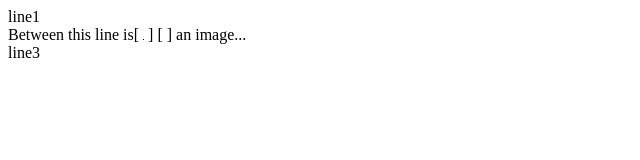
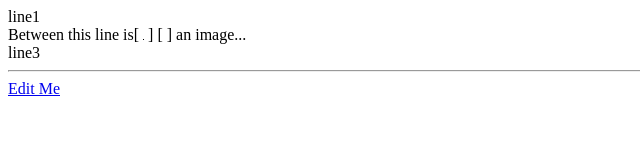
Before and after one commit to machdmach/machdmach.github.io, a plain HTML site: page main/test1.html in a window 1280 px wide. Shown: the whole page, without its empty margins (0-640 px from the left). Drawn offline with Linux system fonts and the light colour scheme.

Commit message:
Update test1.html

```diff
--- a/main/test1.html
+++ b/main/test1.html
@@ -12,4 +12,9 @@ Between this line is[
      ] [ ] an image...
      <br/>
       line3<br/>
+
+
+<hr>
+<a href="https://github.com/machdmach/machdmach.github.io/edit/master/main/test1.html">Edit Me </a>
+
 </html>
```
